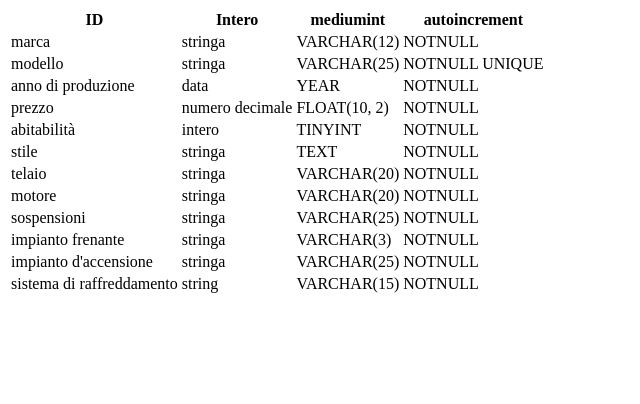
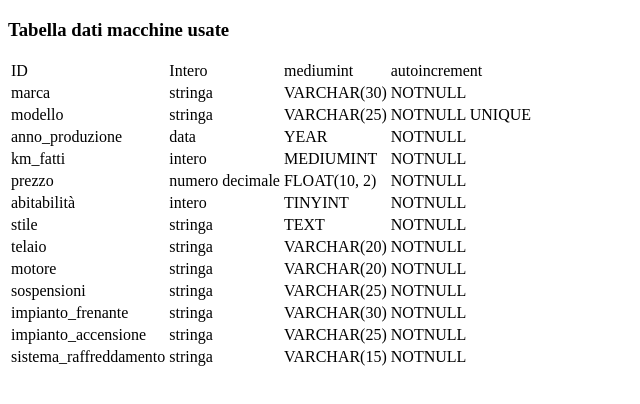
Before and after one commit to camillamanzo/db-first, a plain HTML site: page index.html in a window 1280 px wide. Shown: the whole page, without its empty margins (0-640 px from the left). Drawn offline with Linux system fonts and the light colour scheme.

Commit message:
correction exercise

```diff
--- a/index.html
+++ b/index.html
@@ -7,17 +7,20 @@
     <title>db-first</title>
 </head>
 <body>
+    <header>
+        <h3>Tabella dati macchine usate</h3>
+    </header>
     <table>
         <tr>
-            <th>ID</th>
-            <th>Intero</th>
-            <th>mediumint</th>
-            <th>autoincrement</th>
+            <td>ID</td>
+            <td>Intero</td>
+            <td>mediumint</td>
+            <td>autoincrement</td>
         </tr>
         <tr>
             <td>marca</td>
             <td>stringa</td>
-            <td>VARCHAR(12)</td>
+            <td>VARCHAR(30)</td>
             <td>NOTNULL</td>
         </tr>
         <tr>
@@ -27,9 +30,15 @@
             <td>NOTNULL UNIQUE</td>
         </tr>
         <tr>
-            <td>anno di produzione</td>
+            <td>anno_produzione</td>
             <td>data</td>
             <td>YEAR</td>
+            <td>NOTNULL</td>
+        </tr>
+        <tr>
+            <td>km_fatti</td>
+            <td>intero</td>
+            <td>MEDIUMINT</td>
             <td>NOTNULL</td>
         </tr>
         <tr>
@@ -69,20 +78,20 @@
             <td>NOTNULL</td>
         </tr>
         <tr>
-            <td>impianto frenante</td>
+            <td>impianto_frenante</td>
             <td>stringa</td>
-            <td>VARCHAR(3)</td>
+            <td>VARCHAR(30)</td>
             <td>NOTNULL</td>
         </tr>
         <tr>
-            <td>impianto d'accensione</td>
+            <td>impianto_accensione</td>
             <td>stringa</td>
             <td>VARCHAR(25)</td>
             <td>NOTNULL</td>
         </tr>
         <tr>
-            <td>sistema di raffreddamento</td>
-            <td>string</td>
+            <td>sistema_raffreddamento</td>
+            <td>stringa</td>
             <td>VARCHAR(15)</td>
             <td>NOTNULL</td>
         </tr>
```
